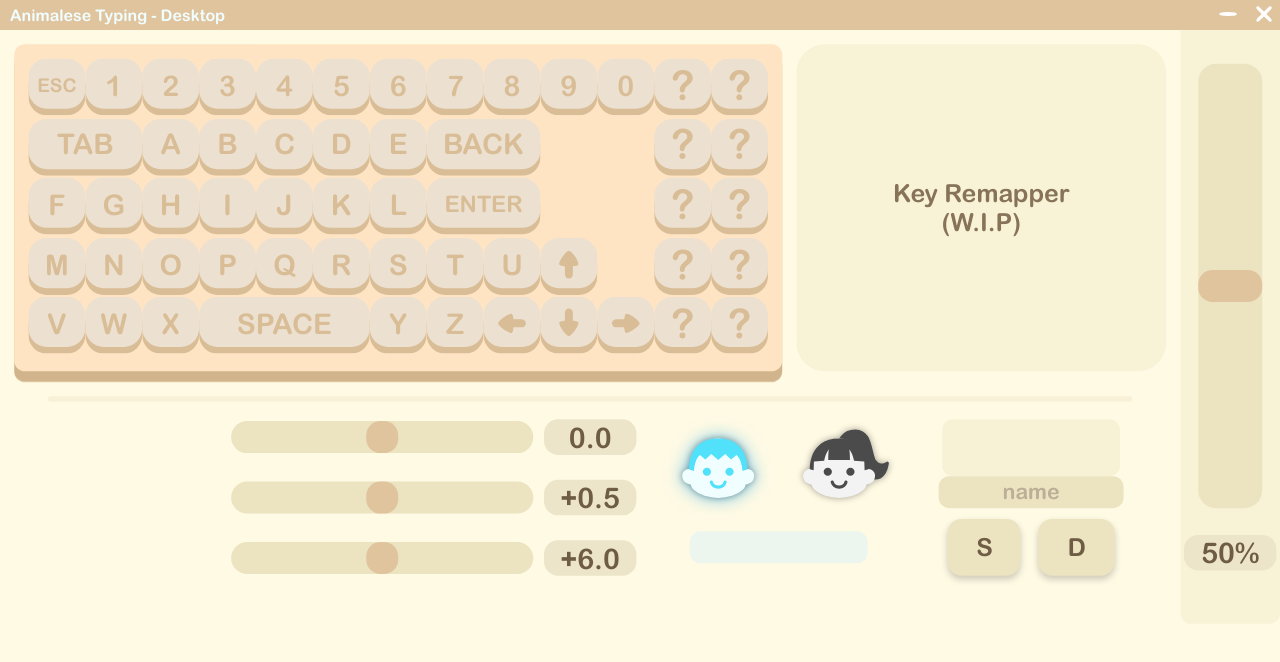
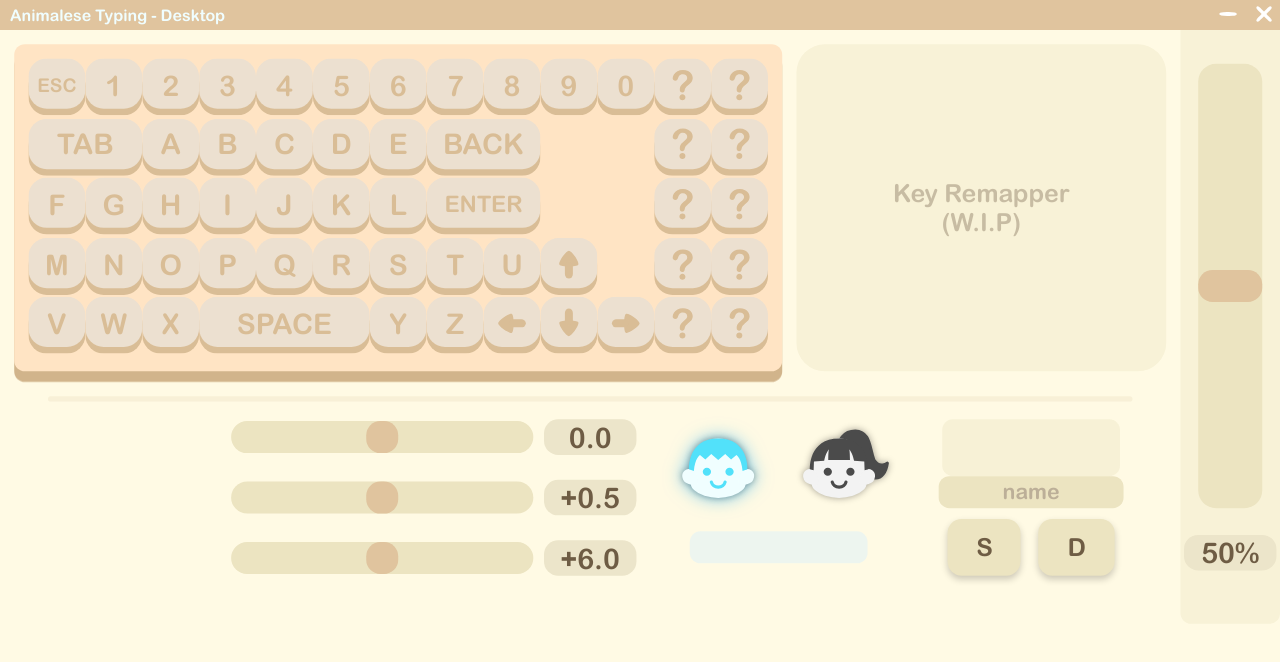
Before and after one commit to jiwooh/animalese-typing-desktop, an Electron app: page editor.html in a window 1280 px wide. Drawn offline with Linux system fonts and the light colour scheme; no server answers.

Commit message:
text color change

```diff
--- a/assets/styles/main.css
+++ b/assets/styles/main.css
@@ -384,7 +384,7 @@ input[type=text]::placeholder {
     background-color: #f8f2d7;
     border-radius: 16px;
     box-sizing: border-box;
-    color: #877358;
+    color: #95846d7d;
     font-size: 14px;
     text-align: center;
 }
```
